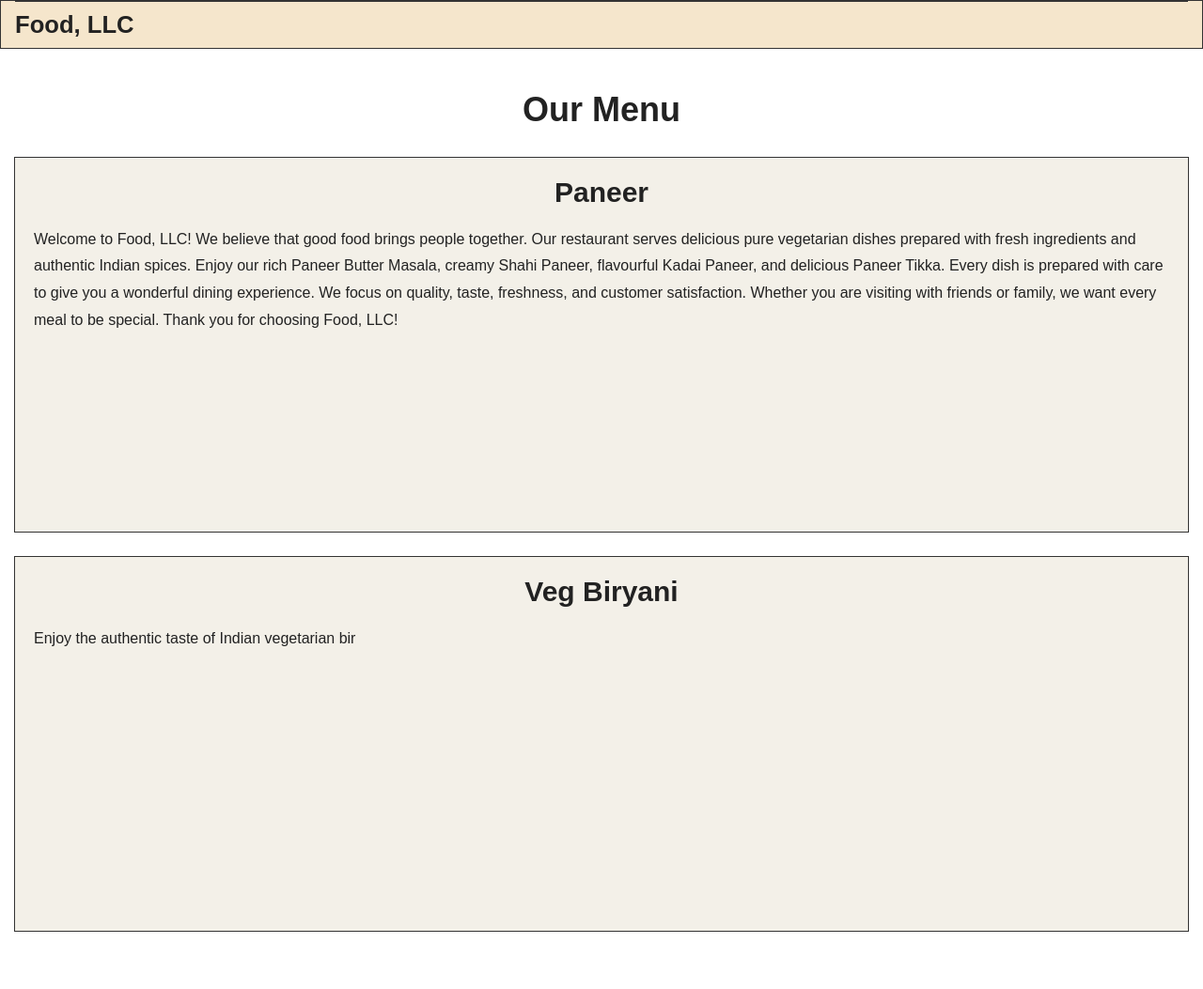
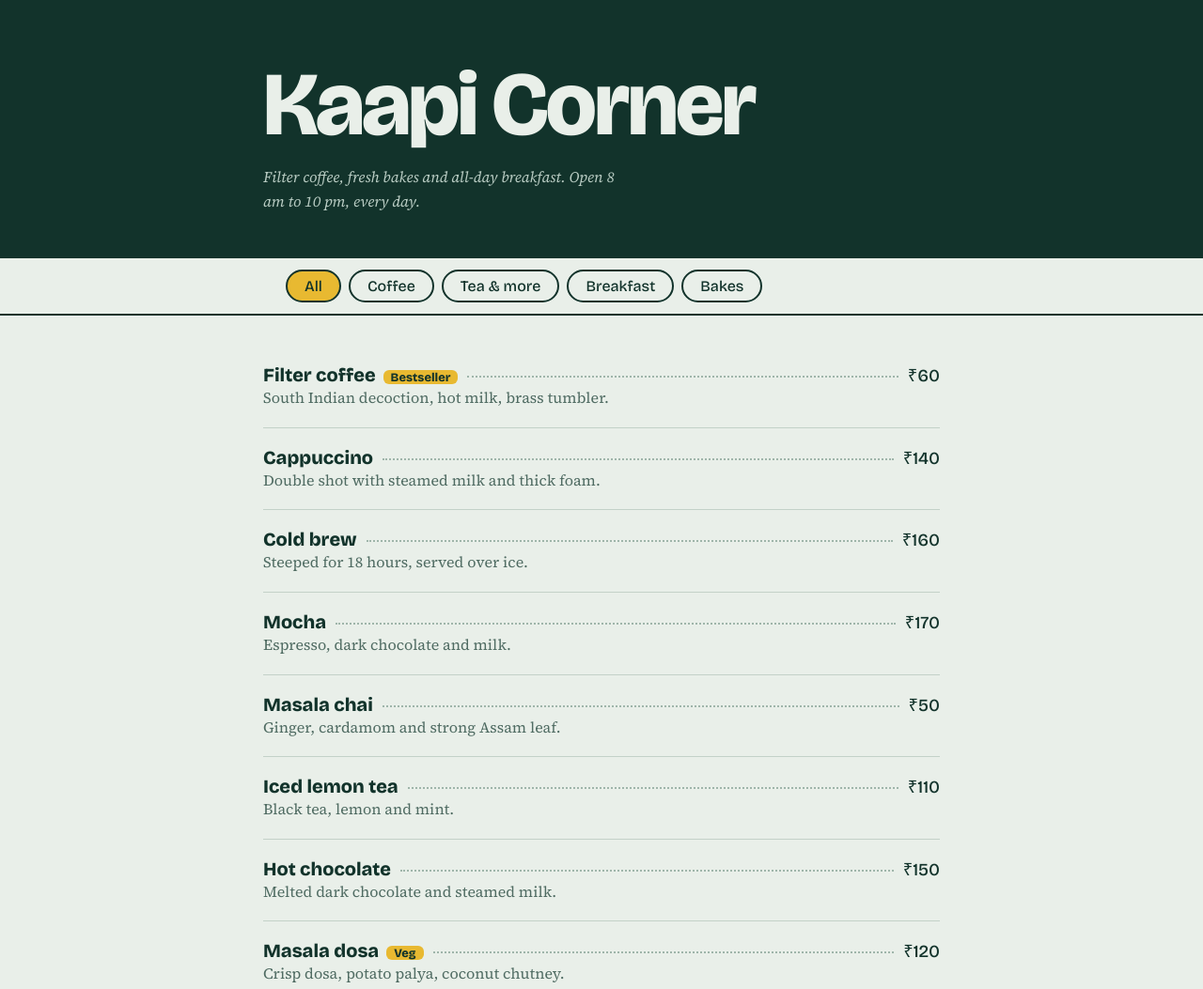
Before and after one commit to namruthanammu/coursera-module4-assignment, a plain HTML site: page module3-solution/index.html in a window 1280 px wide. Shown: the top 1053 px of the page at 94% size. Before the commit the page ends 1017 px from the top, so only its background shows below. Drawn offline with nearby package versions, Linux system fonts and the light colour scheme.

Commit message:
Update index.html

```diff
--- a/module3-solution/index.html
+++ b/module3-solution/index.html
@@ -1,109 +1,143 @@
 <!DOCTYPE html>
 <html lang="en">
 <head>
-  <meta charset="UTF-8">
-  <meta name="viewport" content="width=device-width, initial-scale=1">
-
-  <title>Food, LLC - Our Menu</title>
-
-  <!-- Bootstrap CSS -->
-  <link rel="stylesheet"
-        href="https://maxcdn.bootstrapcdn.com/bootstrap/3.4.1/css/bootstrap.min.css">
-
-  <!-- Custom CSS -->
-  <link rel="stylesheet" href="css/style.css">
+<meta charset="UTF-8">
+<meta name="viewport" content="width=device-width, initial-scale=1">
+<title>Kaapi Corner – Menu</title>
+<link rel="preconnect" href="https://fonts.googleapis.com">
+<link href="https://fonts.googleapis.com/css2?family=Bricolage+Grotesque:wght@500;800&family=Source+Serif+4:ital@0;1&display=swap" rel="stylesheet">
+<style>
+  :root {
+    --bg: #e9efe9;
+    --ink: #12332b;
+    --muted: #4f6b62;
+    --accent: #e8b931;
+    --card: #f7faf6;
+  }
+  * { box-sizing: border-box; margin: 0; padding: 0; }
+  body {
+    background: var(--bg);
+    color: var(--ink);
+    font-family: "Source Serif 4", Georgia, serif;
+    line-height: 1.6;
+  }
+  header {
+    background: var(--ink);
+    color: var(--bg);
+    padding: 64px 24px 48px;
+  }
+  .wrap { max-width: 720px; margin: 0 auto; }
+  h1 {
+    font-family: "Bricolage Grotesque", system-ui, sans-serif;
+    font-weight: 800;
+    font-size: clamp(3rem, 12vw, 6rem);
+    line-height: 1;
+    letter-spacing: -0.03em;
+  }
+  header p { margin-top: 16px; font-style: italic; color: #b9ccc3; max-width: 46ch; }
+  .tabs {
+    position: sticky; top: 0; z-index: 5;
+    background: var(--bg);
+    border-bottom: 2px solid var(--ink);
+  }
+  .tabs .wrap { display: flex; gap: 8px; overflow-x: auto; padding: 12px 24px; }
+  .tab {
+    font: 500 1rem "Bricolage Grotesque", system-ui, sans-serif;
+    background: none; color: var(--ink);
+    border: 2px solid var(--ink); border-radius: 999px;
+    padding: 6px 18px; cursor: pointer; white-space: nowrap;
+  }
+  .tab[aria-pressed="true"] { background: var(--accent); }
+  .tab:focus-visible { outline: 3px solid var(--ink); outline-offset: 2px; }
+  main { padding: 32px 24px 64px; }
+  .item { padding: 18px 0; border-bottom: 1px solid #c3d1c8; }
+  .row { display: flex; align-items: baseline; gap: 10px; }
+  .name { font: 800 1.25rem "Bricolage Grotesque", system-ui, sans-serif; }
+  .dots { flex: 1; border-bottom: 2px dotted #9fb5aa; transform: translateY(-4px); }
+  .price { font: 500 1.15rem "Bricolage Grotesque", system-ui, sans-serif; }
+  .desc { color: var(--muted); max-width: 52ch; }
+  .tag {
+    display: inline-block; margin-left: 8px;
+    background: var(--accent); border-radius: 6px;
+    padding: 0 8px; font-size: 0.8rem;
+    font-family: "Bricolage Grotesque", system-ui, sans-serif;
+  }
+  footer { background: var(--card); border-top: 2px solid var(--ink); padding: 32px 24px; }
+  footer p { max-width: 52ch; }
+</style>
 </head>
-
 <body>
 
-  <!-- Navigation Bar -->
-  <nav class="navbar navbar-default" id="header-nav">
-    <div class="container-fluid">
+<header>
+  <div class="wrap">
+    <h1>Kaapi Corner</h1>
+    <p>Filter coffee, fresh bakes and all-day breakfast. Open 8 am to 10 pm, every day.</p>
+  </div>
+</header>
 
-      <div class="navbar-header">
+<nav class="tabs" aria-label="Menu categories">
+  <div class="wrap" id="tabs"></div>
+</nav>
 
-        <!-- Mobile Hamburger Button -->
-        <button type="button"
-                class="navbar-toggle collapsed visible-xs"
-                data-toggle="collapse"
-                data-target="#mobile-menu"
-                aria-expanded="false">
+<main>
+  <div class="wrap" id="menu"></div>
+</main>
 
-          <span class="sr-only">Toggle navigation</span>
-          <span class="icon-bar"></span>
-          <span class="icon-bar"></span>
-          <span class="icon-bar"></span>
+<footer>
+  <div class="wrap">
+    <p>Prices are in rupees and include tax. Tell us about any allergies before you order.</p>
+  </div>
+</footer>
 
-        </button>
+<script>
+  // Edit this list to change the menu.
+  const menu = [
+    { cat: "Coffee", name: "Filter coffee", price: 60, desc: "South Indian decoction, hot milk, brass tumbler.", tag: "Bestseller" },
+    { cat: "Coffee", name: "Cappuccino", price: 140, desc: "Double shot with steamed milk and thick foam." },
+    { cat: "Coffee", name: "Cold brew", price: 160, desc: "Steeped for 18 hours, served over ice." },
+    { cat: "Coffee", name: "Mocha", price: 170, desc: "Espresso, dark chocolate and milk." },
+    { cat: "Tea & more", name: "Masala chai", price: 50, desc: "Ginger, cardamom and strong Assam leaf." },
+    { cat: "Tea & more", name: "Iced lemon tea", price: 110, desc: "Black tea, lemon and mint." },
+    { cat: "Tea & more", name: "Hot chocolate", price: 150, desc: "Melted dark chocolate and steamed milk." },
+    { cat: "Breakfast", name: "Masala dosa", price: 120, desc: "Crisp dosa, potato palya, coconut chutney.", tag: "Veg" },
+    { cat: "Breakfast", name: "Idli vada", price: 90, desc: "Two idlis, one vada, sambar and chutney.", tag: "Veg" },
+    { cat: "Breakfast", name: "Egg toast", price: 130, desc: "Scrambled eggs on buttered sourdough." },
+    { cat: "Bakes", name: "Butter croissant", price: 95, desc: "Baked every morning." },
+    { cat: "Bakes", name: "Banana walnut cake", price: 120, desc: "A thick slice with a coffee glaze.", tag: "Veg" },
+    { cat: "Bakes", name: "Chocolate brownie", price: 110, desc: "Fudgy centre, crisp top." }
+  ];
 
-        <!-- Restaurant Name -->
-        <a class="navbar-brand" href="#">Food, LLC</a>
+  const cats = ["All", ...new Set(menu.map(i => i.cat))];
+  const tabsEl = document.getElementById("tabs");
+  const menuEl = document.getElementById("menu");
+  let active = "All";
 
-      </div>
+  function render() {
+    tabsEl.innerHTML = cats.map(c =>
+      `<button class="tab" aria-pressed="${c === active}" data-cat="${c}">${c}</button>`
+    ).join("");
 
-      <!-- Mobile Navigation Menu -->
-      <div class="collapse navbar-collapse" id="mobile-menu">
+    const items = menu.filter(i => active === "All" || i.cat === active);
+    menuEl.innerHTML = items.map(i => `
+      <article class="item">
+        <div class="row">
+          <span class="name">${i.name}${i.tag ? `<span class="tag">${i.tag}</span>` : ""}</span>
+          <span class="dots"></span>
+          <span class="price">₹${i.price}</span>
+        </div>
+        <p class="desc">${i.desc}</p>
+      </article>`).join("");
+  }
 
-        <ul class="nav navbar-nav visible-xs text-center">
+  tabsEl.addEventListener("click", e => {
+    const btn = e.target.closest(".tab");
+    if (!btn) return;
+    active = btn.dataset.cat;
+    render();
+    tabsEl.querySelector(`[data-cat="${active}"]`).focus();
+  });
 
-          <li>
-            <a href="#paneer">Paneer</a>
-          </li>
-
-          <li>
-            <a href="#biryani">Veg Biryani</a>
-          </li>
-
-          <li>
-            <a href="#dosa">Dosa</a>
-          </li>
-
-        </ul>
-
-      </div>
-
-    </div>
-  </nav>
-
-
-  <!-- Main Menu Heading -->
-  <div class="container-fluid">
-
-    <h1 class="text-center">Our Menu</h1>
-
-    <div class="row">
-
-      <div class="col-xs-12">
-
-        <!-- Paneer Section -->
-        <section class="menu-section" id="paneer">
-
-          <h2 class="text-center">Paneer</h2>
-
-          <p>
-            Welcome to Food, LLC! We believe that good food brings
-            people together. Our restaurant serves delicious pure
-            vegetarian dishes prepared with fresh ingredients and
-            authentic Indian spices.
-
-            Enjoy our rich Paneer Butter Masala, creamy Shahi Paneer,
-            flavourful Kadai Paneer, and delicious Paneer Tikka.
-            Every dish is prepared with care to give you a wonderful
-            dining experience.
-
-            We focus on quality, taste, freshness, and customer
-            satisfaction. Whether you are visiting with friends or
-            family, we want every meal to be special.
-
-            Thank you for choosing Food, LLC!
-          </p>
-
-        </section>
-
-        <!-- Veg Biryani Section -->
-        <section class="menu-section" id="biryani">
-
-          <h2 class="text-center">Veg Biryani</h2>
-
-          <p>
-            Enjoy the authentic taste of Indian vegetarian bir
+  render();
+</script>
+</body>
+</html>
```
